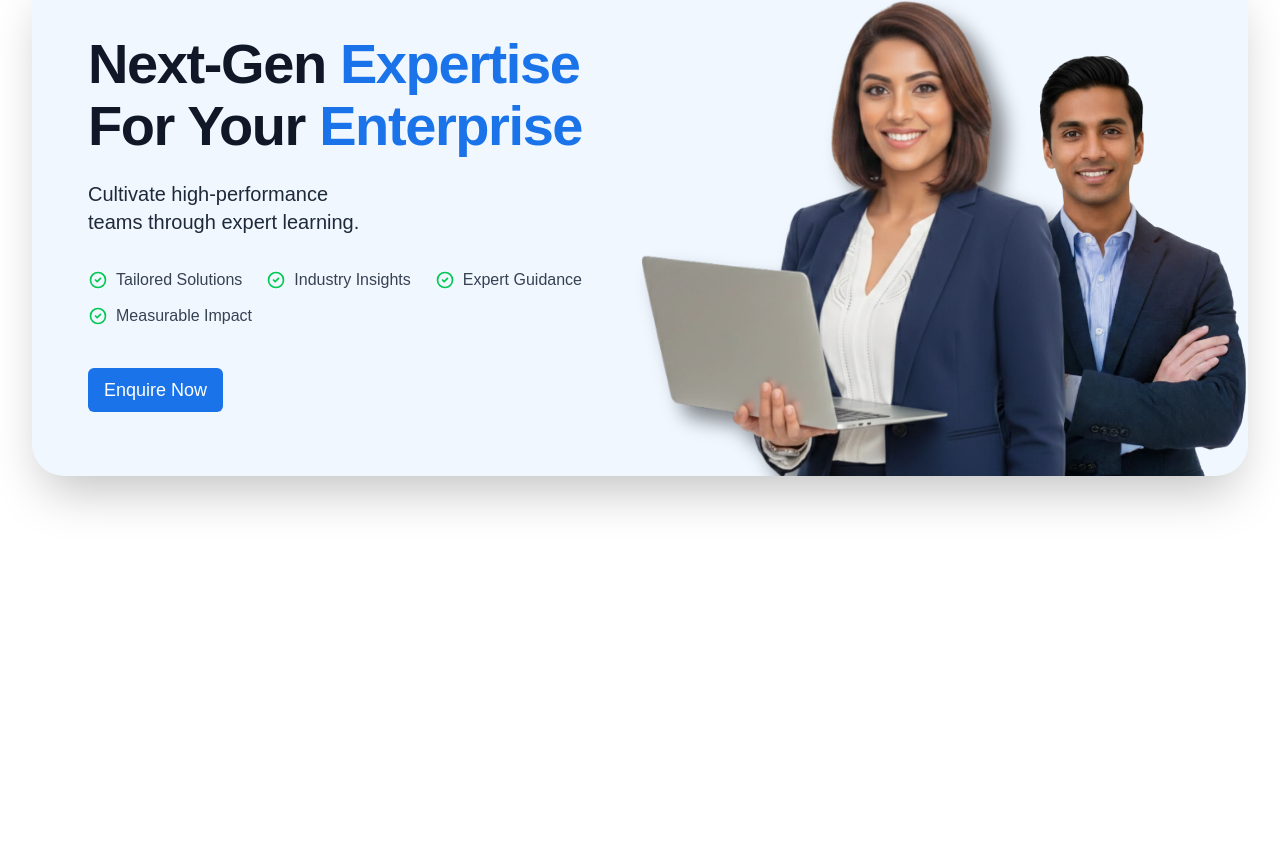
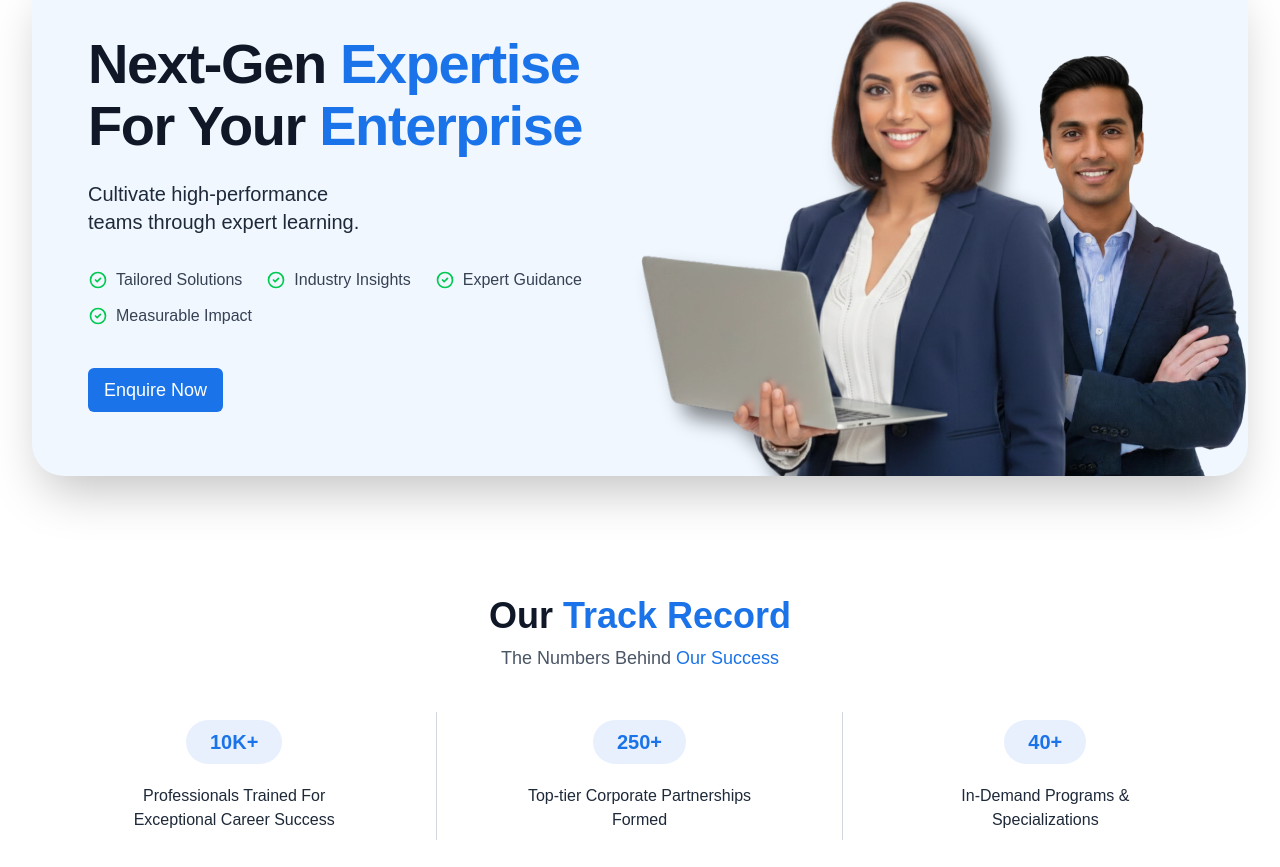
Before and after one commit to PrathameshPowar-dan/Accredian, a Next.js app: page / in a window 1280 px wide. Shown: the part 143-1010 px from the top of the page. Before the commit the page ends 800 px from the top, so only its background shows below. Built offline with nearby package versions, Linux system fonts and the light colour scheme.

Commit message:
feat(home): add track record component
Add TrackRecord component to the home page, displaying track record information below the hero section.

```diff
--- /dev/null
+++ b/app/(home)/_components/TrackRecord.tsx
@@ -0,0 +1,53 @@
+import React from 'react';
+
+export default function TrackRecord() {
+    const stats = [
+        {
+            number: "10K+",
+            text: "Professionals Trained For Exceptional Career Success",
+        },
+        {
+            number: "250+",
+            text: "Top-tier Corporate Partnerships Formed",
+        },
+        {
+            number: "40+",
+            text: "In-Demand Programs & Specializations",
+        }
+    ];
+
+    return (
+        <section className="w-full max-w-7xl mx-auto px-4 sm:px-6 lg:px-8 mt-3 md:mt-6">
+            {/* Section Headers */}
+            <div className="text-center mb-10">
+                <h2 className="text-2xl md:text-4xl font-bold text-gray-900 mb-1 md:mb-2">
+                    Our <span className="text-[#1A73E8]">Track Record</span>
+                </h2>
+                <p className="text-sm md:text-lg text-gray-600 font-medium">
+                    The Numbers Behind <span className="text-[#1A73E8]">Our Success</span>
+                </p>
+            </div>
+
+            {/* Stats Grid */}
+            <div className="flex flex-col md:flex-row justify-between items-center md:items-start">
+                {stats.map((stat, index) => (
+                    <div
+                        key={index}
+                        className={`flex flex-row md:flex-col justify-center items-center md:text-center w-full md:w-1/3 gap-4 md:gap-5 py-6 md:py-2 md:px-4 ${index !== stats.length - 1 ? 'border-b border-gray-300 md:border-b-0 md:border-r' : ''
+                            }`}
+                    >
+                        {/* Number Pill */}
+                        <div className="bg-[#E8F0FE] text-[#1A73E8] font-bold text-lg md:text-xl py-2 px-6 rounded-full shrink-0">
+                            {stat.number}
+                        </div>
+
+                        {/* Text */}
+                        <p className="text-gray-800 text-sm md:text-base font-medium text-left md:text-center max-w-55 md:max-w-62.5">
+                            {stat.text}
+                        </p>
+                    </div>
+                ))}
+            </div>
+        </section>
+    );
+}
--- a/app/(home)/page.tsx
+++ b/app/(home)/page.tsx
@@ -1,9 +1,11 @@
 import Hero from "./_components/hero";
+import TrackRecord from "./_components/TrackRecord";
 
 export default function Home() {
     return (
         <div className="flex bg-white flex-col gap-16 md:gap-24 pb-20">
             <Hero />
+            <TrackRecord />
         </div>
     );
 }
```
